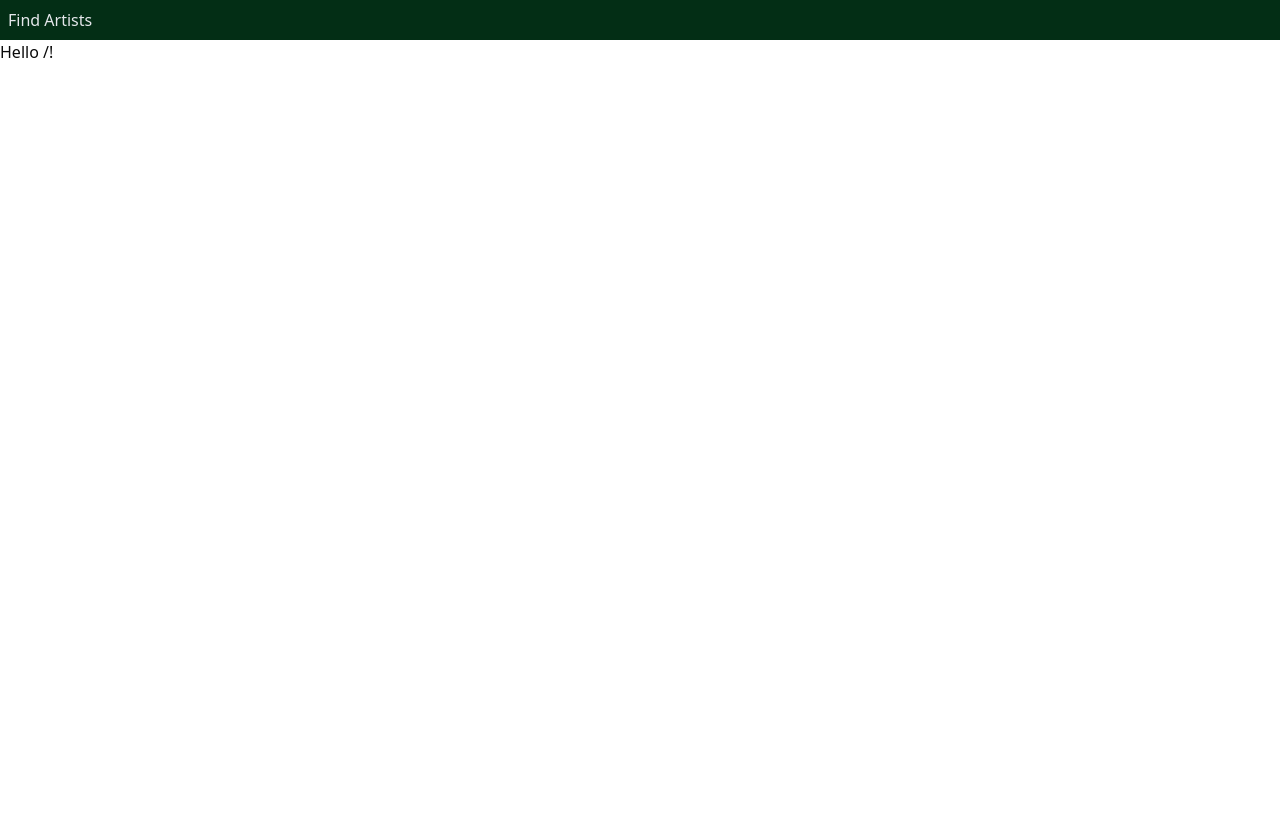
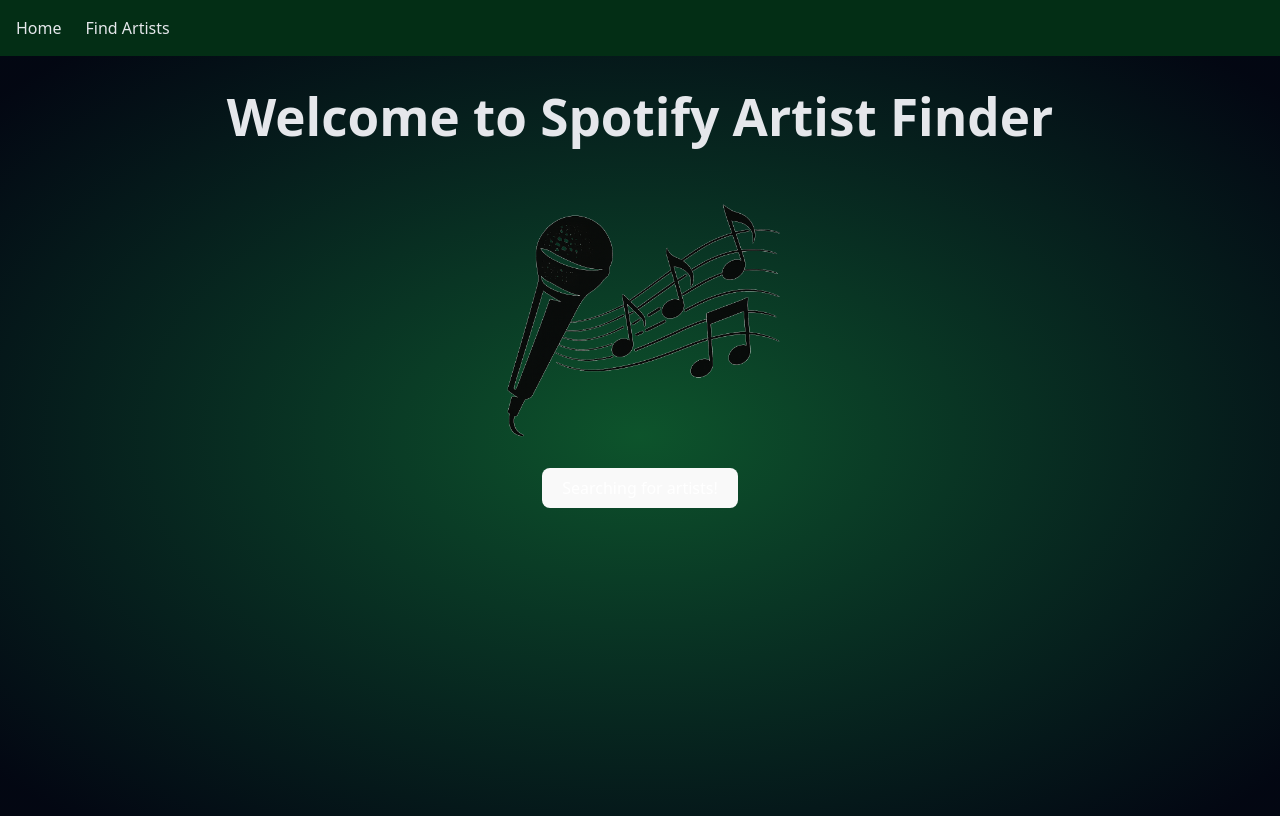
Before and after one commit to MayaraRMA/react-spotify, a React (Vite) app: page / in a window 1280 px wide. Built offline with nearby package versions, Linux system fonts and the light colour scheme; no server answers.

Commit message:
refactor: replace inline component with Home component in routing and update navigation structure

```diff
--- a/src/routes/__root.tsx
+++ b/src/routes/__root.tsx
@@ -4,7 +4,6 @@
   Link,
   Outlet,
 } from "@tanstack/react-router";
-import { TanStackRouterDevtools } from "@tanstack/react-router-devtools";
 
 type RouterContext = {
   authContext?: AuthContext;
@@ -13,13 +12,21 @@
 export const Route = createRootRouteWithContext<RouterContext>()({
   component: () => (
     <>
-      <div className="p-2 flex gap-2 bg-green-950">
-        <Link to="/search" className="[&.active]:font-bold ">
+      <nav className="p-2 flex gap-2 bg-green-950">
+        <Link
+          to="/"
+          className="[&.active]:font-bold hover:bg-green-800 p-2 rounded-md"
+        >
+          <p className="text-gray-200">Home</p>
+        </Link>
+        <Link
+          to="/search"
+          className="[&.active]:font-bold hover:bg-green-800 p-2 rounded-md"
+        >
           <p className="text-gray-200">Find Artists</p>
         </Link>
-      </div>
+      </nav>
       <Outlet />
-      <TanStackRouterDevtools />
     </>
   ),
 });
--- a/src/routes/index.tsx
+++ b/src/routes/index.tsx
@@ -1,5 +1,6 @@
+import Home from "@/pages/Home/Home";
 import { createFileRoute } from "@tanstack/react-router";
 
 export const Route = createFileRoute("/")({
-  component: () => <div>Hello /!</div>,
+  component: Home,
 });
```
